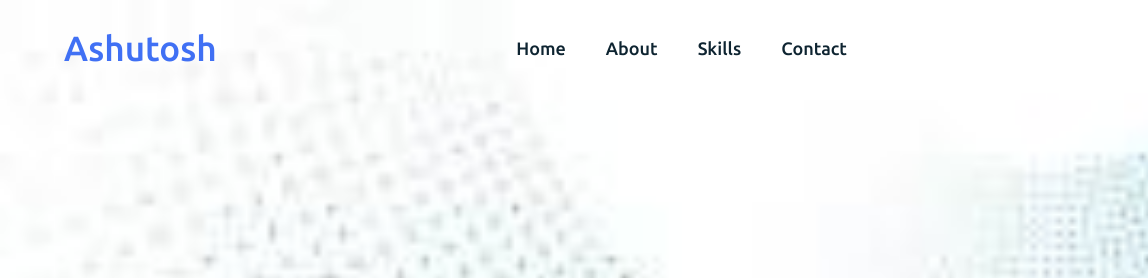
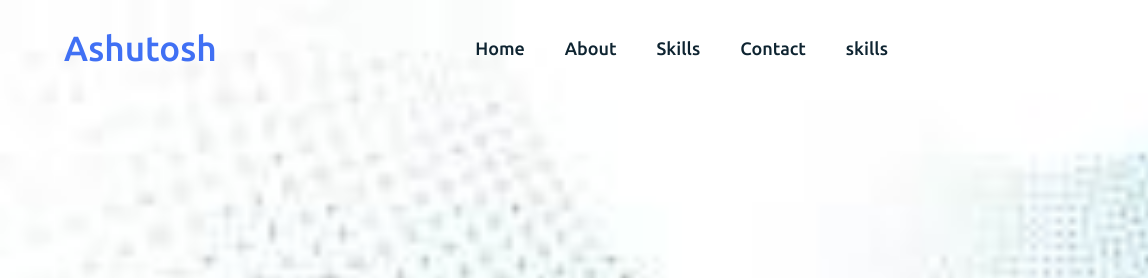
Before and after one commit to nashutosh/My-Portfolio, a plain HTML site: page index.html in a window 1280 px wide. Shown: the top 278 px of the page, 0-1148 px from the left. Drawn offline with Linux system fonts and the light colour scheme.

Commit message:
index.html

```diff
--- a/index.html
+++ b/index.html
@@ -25,6 +25,7 @@
         <li><a href="#about">About</a></li>
         <li><a href="#skills">Skills</a></li>
         <li><a href="#contact">Contact</a></li>
+        <li><a href="#skills.html">skills</a></li>
         <div class="cancel-btn">
           <i class="fas fa-times"></i>
         </div>
```
